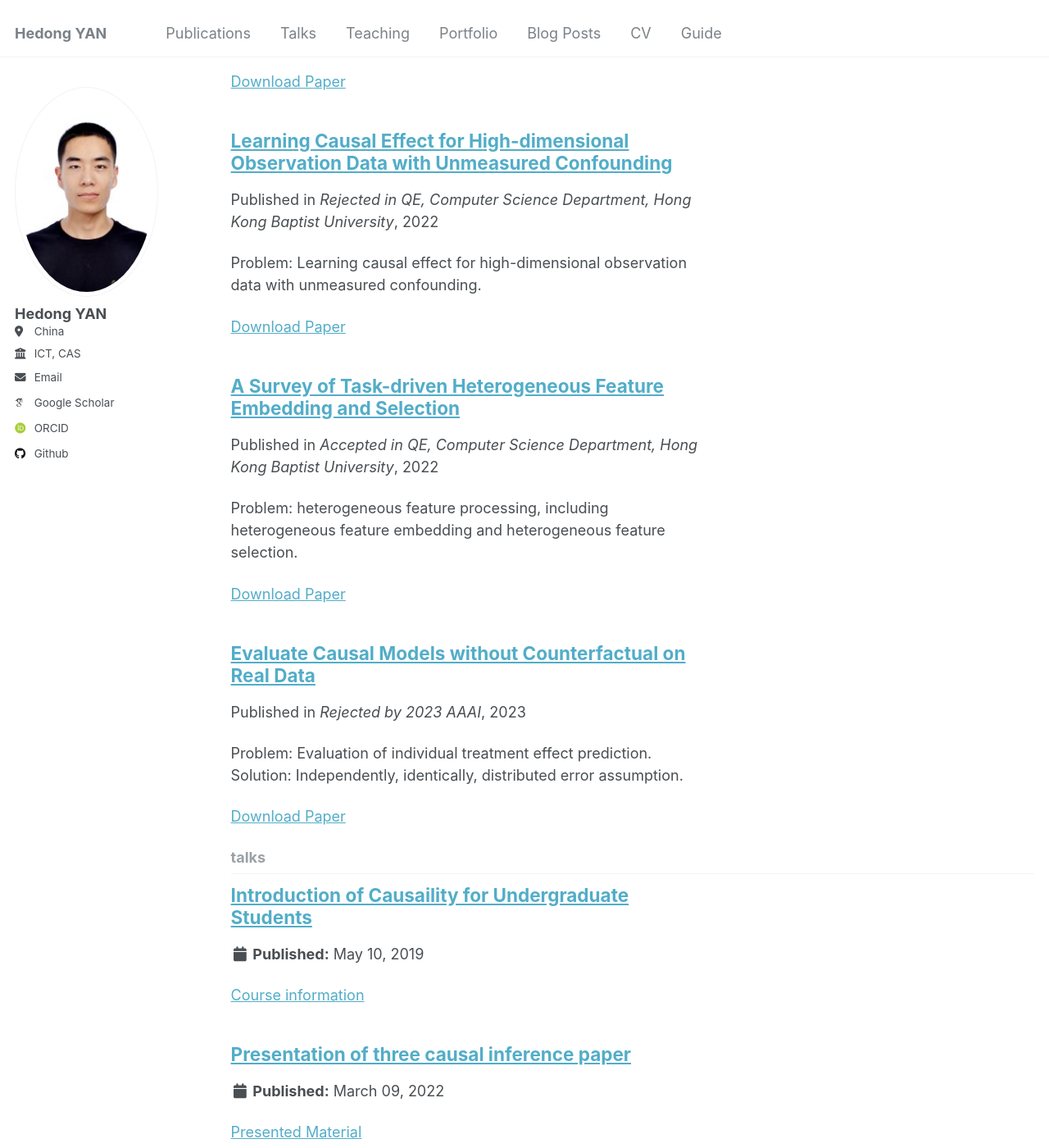
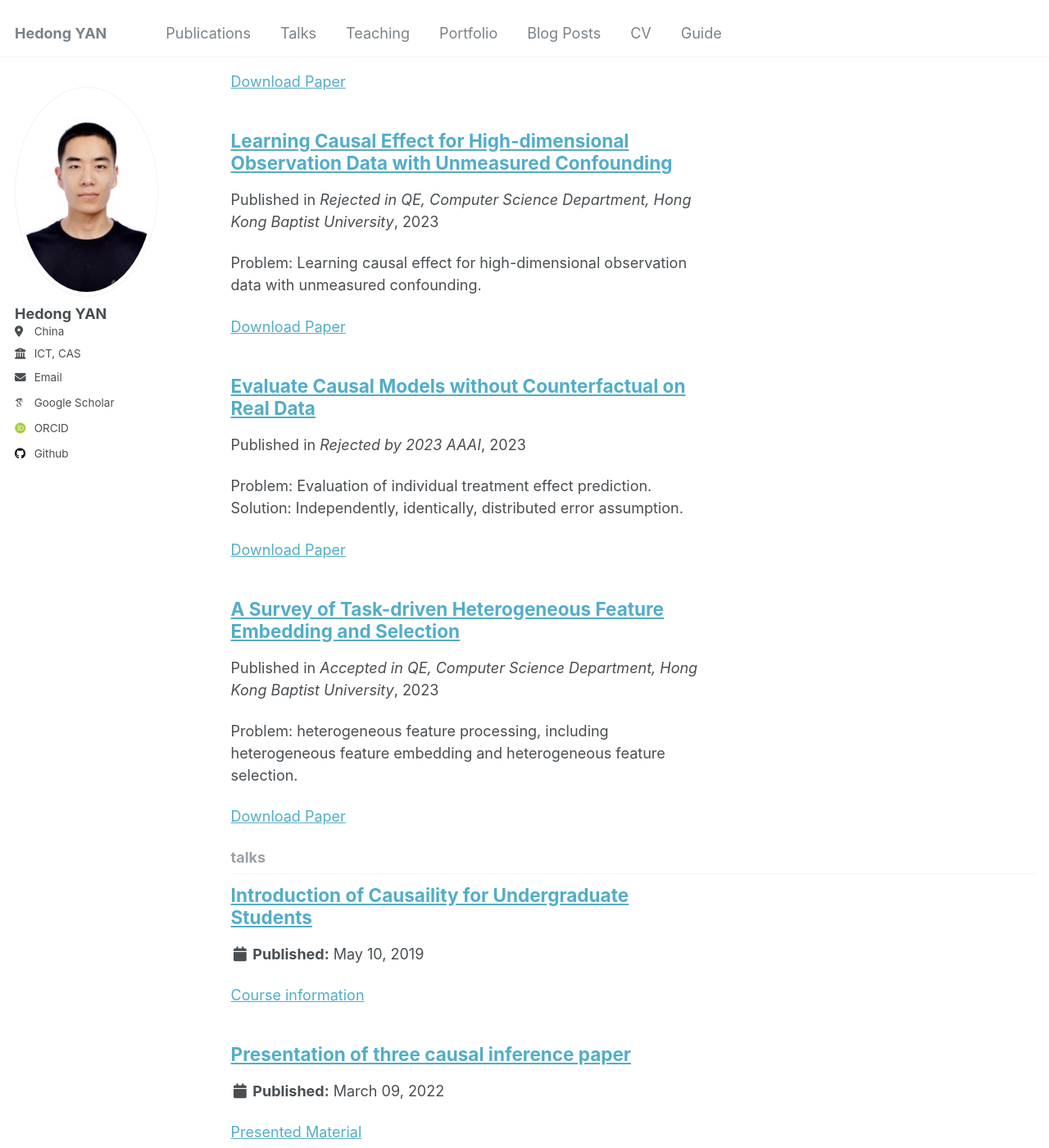
Before and after one commit to hedongyan/hedongyan.github.io, a Jekyll site: the page built from _pages/collection-archive.html, in a window 1280 px wide and 1400 px high, scrolled down 1870 px. Shown: the whole window at 82% size. Built offline with Jekyll 4.4.1, drawn with Linux system fonts in a browser that asks for light colours; some web fonts are replaced.

Commit message:
update qe

```diff
--- a/_publications/2023-8-20-QE2.md
+++ b/_publications/2023-8-20-QE2.md
@@ -4,7 +4,7 @@ collection: publications
 category: Qualifying Examination
 permalink: /publication/2023-2-23-QE1
 excerpt: 'Problem: heterogeneous feature processing, including heterogeneous feature embedding and heterogeneous feature selection.'
-date: 2022-2-21
+date: 2023-08-20
 venue: 'Accepted in QE, Computer Science Department, Hong Kong Baptist University'
 paperurl: 'http://hedongyan.github.io/files/QE_2_hetergeneous.pdf'
 ---
```
Also changed, not shown: _publications/2023-2-23-QE1.md (+1 -1 lines).
